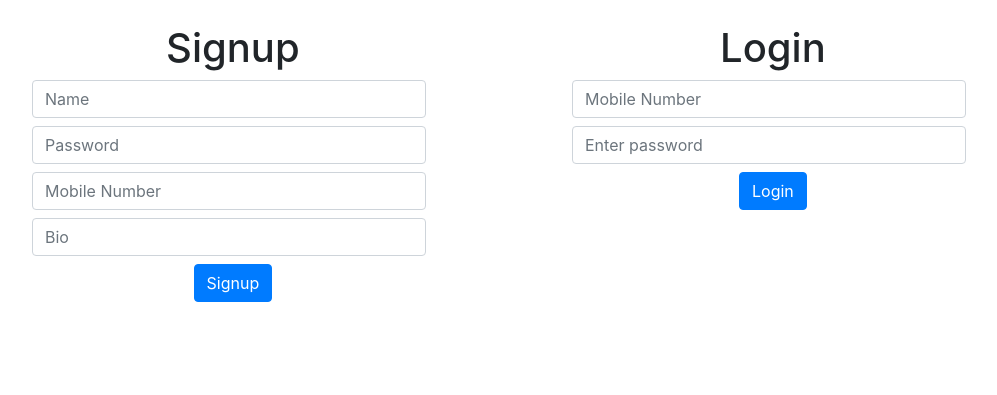
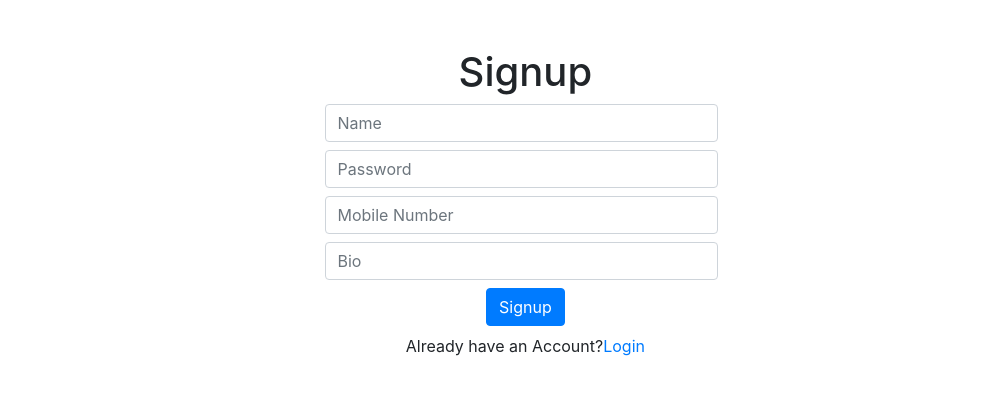
Before and after one commit to shyamsarkar/my-notes, a Flask app: page / in a window 1280 px wide. Shown: the part 56-451 px from the top of the page, without its empty margins (49-1046 px from the left). Run offline with Flask 2, Linux system fonts and the light colour scheme; some libraries are stand-ins or nearby versions.

Commit message:
vanilla js

```diff
--- a/main.py
+++ b/main.py
@@ -9,7 +9,7 @@ app = Flask(__name__)
 app.config['SQLALCHEMY_DATABASE_URI'] = 'mysql://root:@localhost/mynotes'
 app.config['SQLALCHEMY_TRACK_MODIFICATION'] = False
 app.secret_key = 'This_is_a_secret_key'
-app.permanent_session_lifetime = timedelta(minutes=100)
+app.permanent_session_lifetime = timedelta(minutes=20)
 db = SQLAlchemy(app)
 
 
--- a/templates/index.html
+++ b/templates/index.html
@@ -36,8 +36,8 @@
 
 
     <div id="output">
-        <div class="container d-flex flex-wrap my-4 h-100">
-            <div id="create_flash_msg" class="row col-xl-6 w-100">
+        <div class="container mt-4 pt-4">
+            <div id="create_flash_msg" class="row col-xl-6 w-100 m-auto ">
                 <form id="signupform" class="d-flex  align-items-center flex-column w-75 h-100">
                     <h1>Signup</h1>
                     <input type="text" class="form-control mb-2 mr-sm-2" id="name" placeholder="Name" required>
@@ -45,22 +45,24 @@
                     <input type="number" class="form-control mb-2 mr-sm-2" id="mobile" placeholder="Mobile Number" required>
                     <input type="text" class="form-control mb-2 mr-sm-2" id="bio" placeholder="Bio" required>
                     <button type="submit" class="btn btn-primary mb-2">Signup</button>
+                    <span>Already have an Account?<a href="">Login</a></span>
                 </form>
+
             </div>
-            <div class="col-xl-6 w-100">
+
+        </div>
+    </div>
+    </br>
+
+
+<!-- <div class="col-xl-6 w-100">
                 <form id="loginform" class="d-flex  align-items-center flex-column w-75 h-100">
                     <h1>Login</h1>
                     <input type="number" class="form-control mb-2 mr-sm-2" placeholder="Mobile Number" name="mobilel" id="mobilel" required>
                     <input type="password" class="form-control mb-2 mr-sm-2" placeholder="Enter password" name="passwordl" id="passwordl" required>
                     <button type="submit" class="btn btn-primary mb-2">Login</button>
                 </form>
-            </div>
-        </div>
-    </div>
-    </br>
-
-
-
+            </div> -->
 
 
 
```
